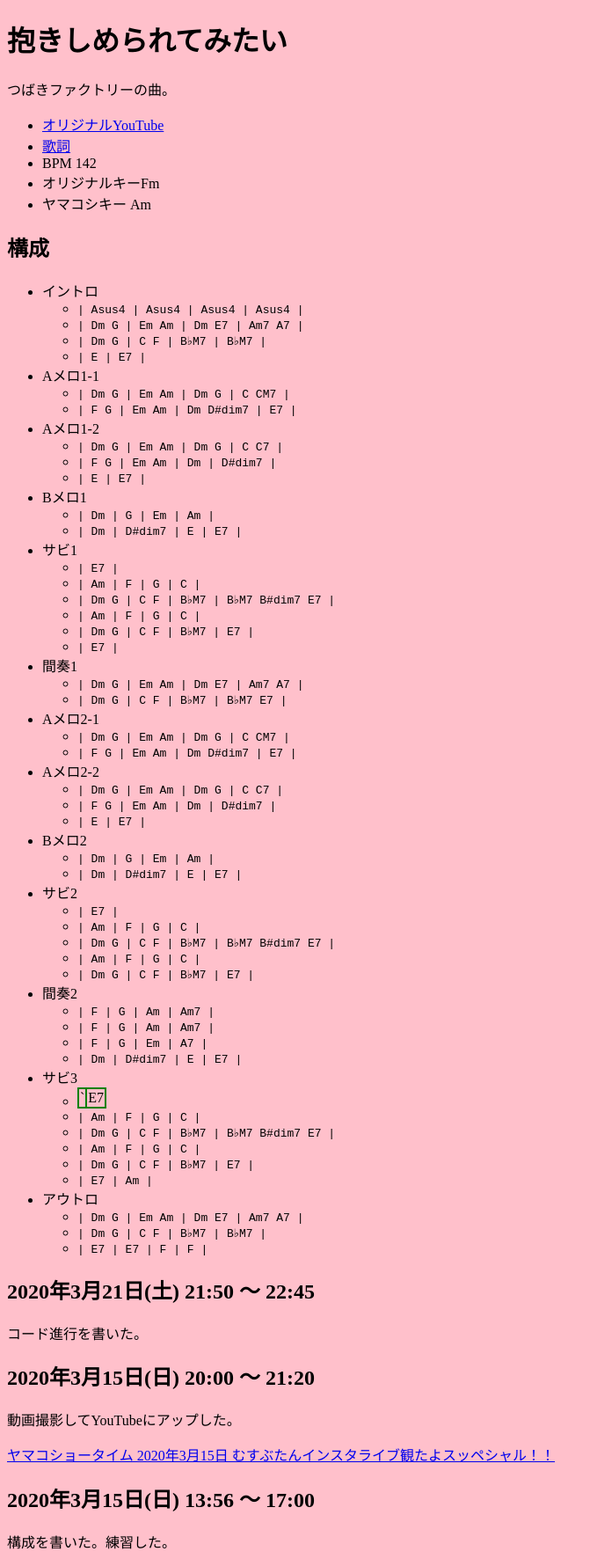
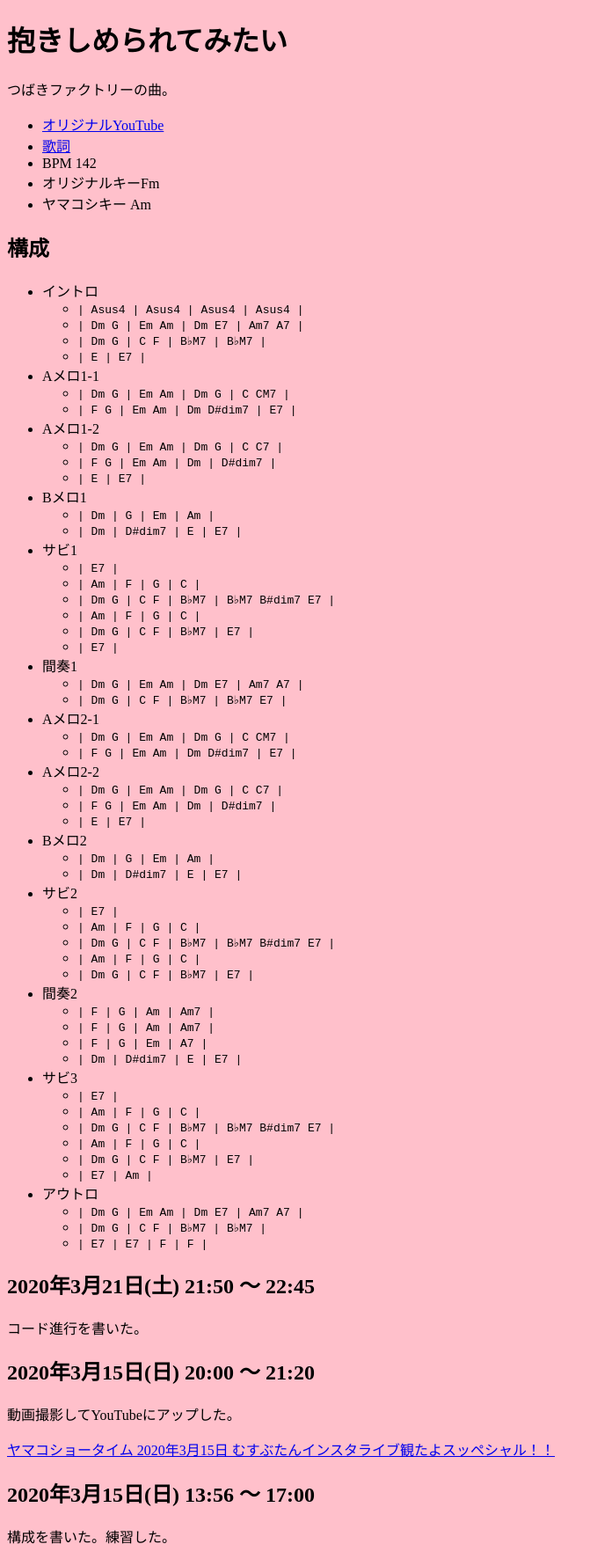
Before and after one commit to takaoyamakoshi/momochi, a Jekyll site: the page built from showtime/number/dakishimerarete_mitai.md, in a window 1280 px wide. Shown: the whole page at 88% size, without its empty margins (0-679 px from the left). Built offline with Jekyll 4.4.1, drawn with Linux system fonts in a browser that asks for light colours; our own code applies the rules of GitHub Pages for plain Markdown files.

```diff
--- a/showtime/number/dakishimerarete_mitai.md
+++ b/showtime/number/dakishimerarete_mitai.md
@@ -57,7 +57,7 @@
   - `| F | G | Em | A7 |`
   - `| Dm | D#dim7 | E | E7 | `
 - サビ3
-  - `| E7 |
+  - `| E7 |`
   - `| Am | F | G | C |`
   - `| Dm G | C F | B♭M7 | B♭M7 B#dim7 E7 | `
   - `| Am | F | G | C |`
```
